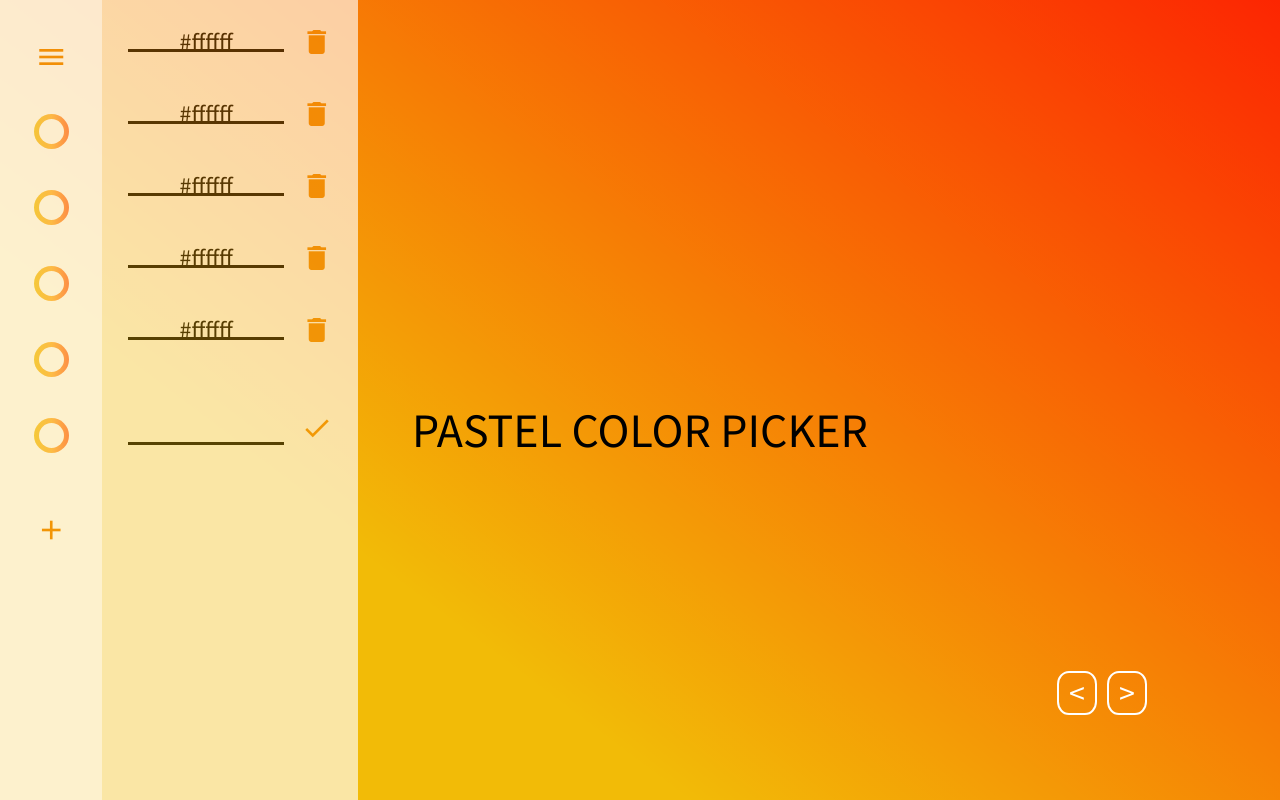
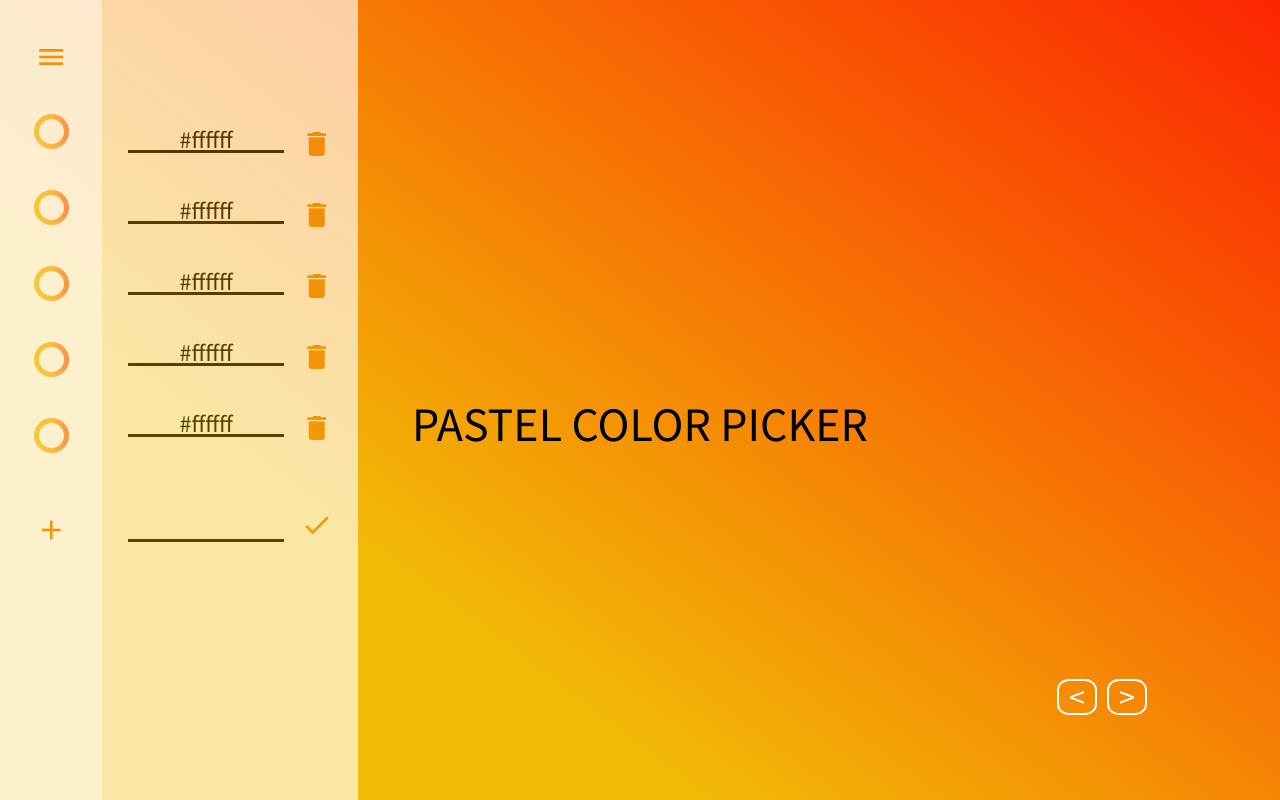
Before and after one commit to oct-sky-out/Interactive-Javascript, a website: page html/RGBColorPicker.html in a window 1280 px wide. Drawn offline with Linux system fonts and the light colour scheme; a web font is replaced by a local one.

Commit message:
css 초기화, .menu-large flex 속성 변경

```diff
--- a/scss/RGBColorPicker.scss
+++ b/scss/RGBColorPicker.scss
@@ -1,3 +1,5 @@
+html,body,div,span,applet,object,iframe,h1,h2,h3,h4,h5,h6,p,blockquote,pre,a,abbr,acronym,address,big,cite,code,del,dfn,em,img,ins,kbd,q,s,samp,small,strike,strong,sub,sup,tt,var,b,u,i,center,dl,dt,dd,ol,ul,li,fieldset,form,label,legend,table,caption,tbody,tfoot,thead,tr,th,td,article,aside,canvas,details,embed,figure,figcaption,footer,header,hgroup,menu,nav,output,ruby,section,summary,time,mark,audio,video{margin:0;padding:0;border:0;font-size:100%;font:inherit;vertical-align:baseline}article,aside,details,figcaption,figure,footer,header,hgroup,menu,nav,section{display:block}body{line-height:1}ol,ul{list-style:none}blockquote,q{quotes:none}blockquote:before,blockquote:after,q:before,q:after{content:"";content:none}table{border-collapse:collapse;border-spacing:0}
+
 body{
   width: 100vw;
   height: 100vh;
@@ -104,20 +106,23 @@ body{
     margin: 0;
     background-color: #ffffff;
     opacity: .8;
+    display: flex;
+    align-items: center;
+    flex-flow: column;
     & .menu-large-block{
         width: 100%;
         margin-top: 40%;
     }
     & .menu-large-info{
       width: 100%;
-      height : 100%;
+      height : 25px;
       display: flex;
       align-items: center;
       flex-flow: column;
       & .menu-large-rgb{
         display: flex;
         width: 80%;
-        height: 26px;
+        height: 100%;
         margin: 10% 0 8% 0;
         text-align: center;
         & .menu-large-info-rgb{
```
Also changed, not shown: css/RGBColorPicker.css, 1 other file.
